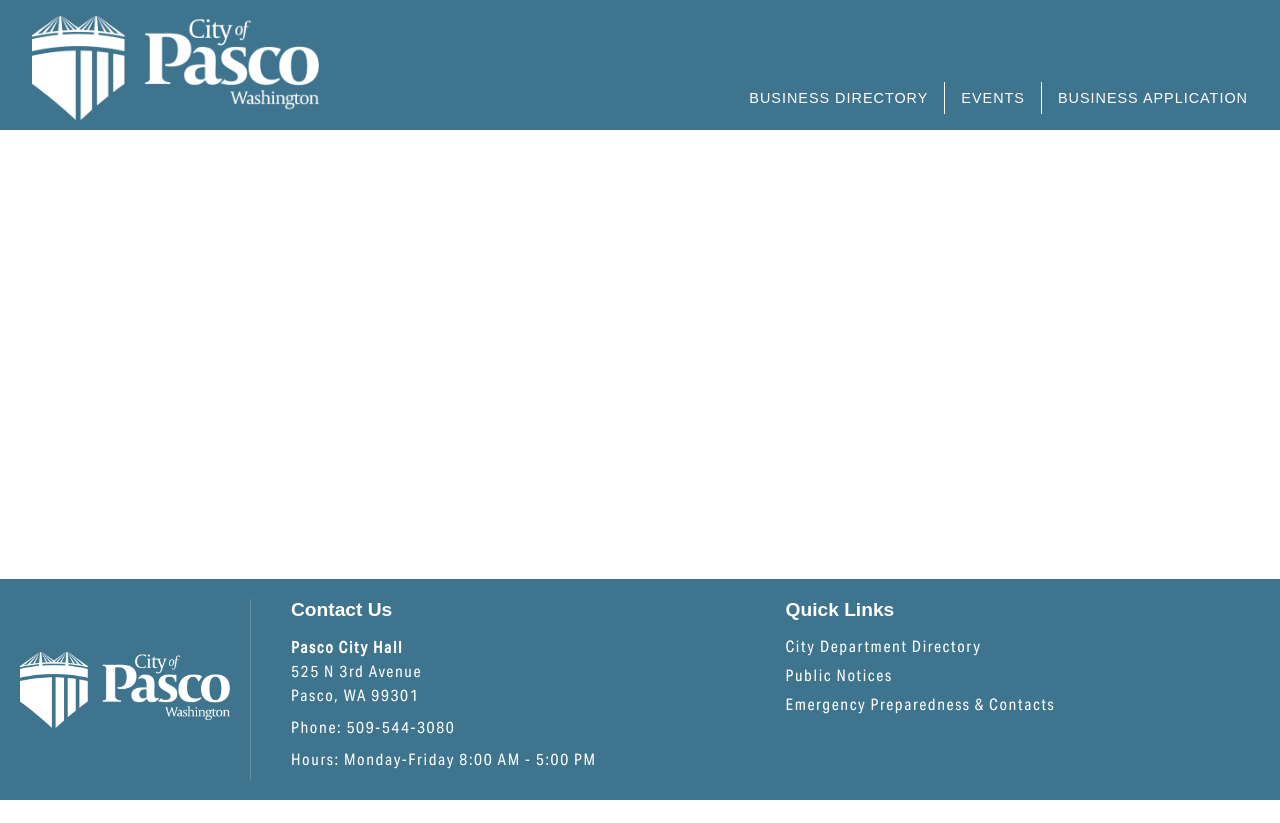
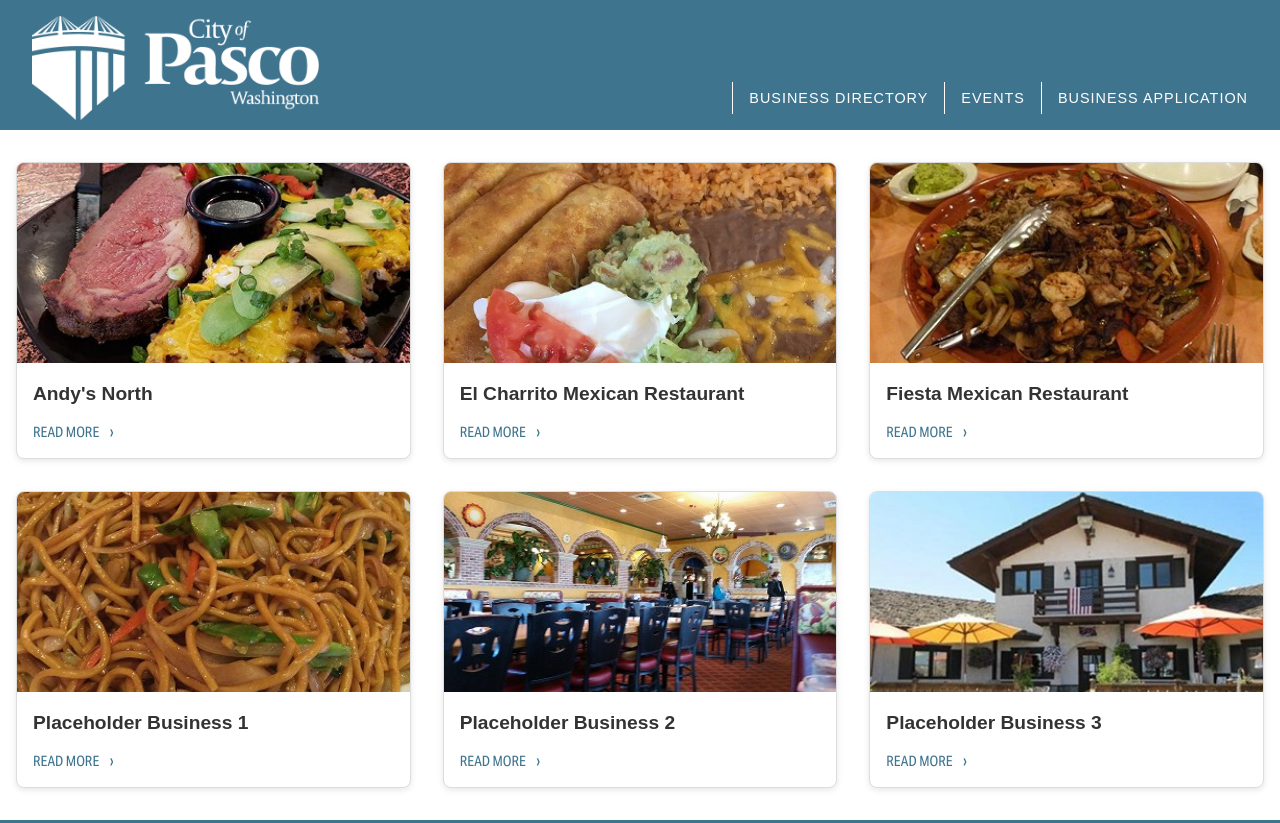
Before and after one commit to cesarv10/Pasco-Businesses-Web-Application, a plain HTML site: page business-direct.html in a window 1280 px wide. Shown: the top 823 px of the page. Before the commit the page ends 800 px from the top, so only its background shows below. Drawn offline with Linux system fonts and the light colour scheme; a web font is replaced by a local one.

Commit message:
Updated business directory layout and fixed image names

```diff
--- a/business-direct.html
+++ b/business-direct.html
@@ -17,8 +17,13 @@
         </a>
       </div>
       <nav>
-          <a href="business-direct.html">Business Directory</a>
-
+        <div class="dropdown">
+          <a href="#" class="dropdown-link">Business Directory</a>
+          <div class="dropdown-content">
+            <a href="business-direct.html">Explore Businesses <span class="arrow">›</span></a>
+            <a href="#">Business Map <span class="arrow">›</span></a>
+          </div>
+        </div>
         <div class="dropdown">
           <a href="#" class="dropdown-link">Events</a>
           <div class="dropdown-content">
@@ -26,15 +31,47 @@
             <a href="events-kitchen.html">Rent a Kitchen Space <span class="arrow">›</span></a>
           </div>
         </div>
-
         <a href="business-app.html">Business Application</a>
       </nav>
     </header>
 
     <main>
+      <section class="directory-grid">
+        <div class="business-card">
+          <img src="assets/images/Andys North.jpg" alt="Andy's North" />
+          <h3>Andy's North</h3>
+          <a href="#" class="read-more">READ MORE <span class="arrow">›</span></a>
+        </div>
 
-        <section>
+        <div class="business-card">
+          <img src="assets/images/el charrito.jpg" alt="El Charrito Mexican Restaurant" />
+          <h3>El Charrito Mexican Restaurant</h3>
+          <a href="#" class="read-more">READ MORE <span class="arrow">›</span></a>
+        </div>
 
+        <div class="business-card">
+          <img src="assets/images/fiesta mexican restaurant .jpg" alt="Fiesta Mexican Restaurant" />
+          <h3>Fiesta Mexican Restaurant</h3>
+          <a href="#" class="read-more">READ MORE <span class="arrow">›</span></a>
+        </div>
+
+        <div class="business-card">
+          <img src="assets/images/image 17.jpg" alt="Placeholder Business 1" />
+          <h3>Placeholder Business 1</h3>
+          <a href="#" class="read-more">READ MORE <span class="arrow">›</span></a>
+        </div>
+
+        <div class="business-card">
+          <img src="assets/images/image 18.jpg" alt="Placeholder Business 2" />
+          <h3>Placeholder Business 2</h3>
+          <a href="#" class="read-more">READ MORE <span class="arrow">›</span></a>
+        </div>
+
+        <div class="business-card">
+          <img src="assets/images/image 19.jpg" alt="Placeholder Business 3" />
+          <h3>Placeholder Business 3</h3>
+          <a href="#" class="read-more">READ MORE <span class="arrow">›</span></a>
+        </div>
       </section>
     </main>
   </div>
@@ -67,5 +104,4 @@
     </div>
   </footer>
 </body>
-
 </html>
--- a/css/style.css
+++ b/css/style.css
@@ -561,3 +561,52 @@ nav a:hover,
       padding-top: 20px;
     }
   }
+
+
+  /* === Cesar's Directory Custom Styling === */
+.directory-grid {
+  display: grid;
+  grid-template-columns: repeat(auto-fill, minmax(300px, 1fr));
+  gap: 2rem;
+  padding: 2rem 1rem;
+}
+
+.business-card {
+  background-color: white;
+  border: 1px solid #ddd;
+  border-radius: 8px;
+  overflow: hidden;
+  box-shadow: 0 2px 6px rgba(0,0,0,0.1);
+  text-align: left;
+  color: #333;
+  transition: transform 0.2s ease;
+}
+
+.business-card:hover {
+  transform: translateY(-5px);
+}
+
+.business-card img {
+  width: 100%;
+  height: 200px;
+  object-fit: cover;
+}
+
+.business-card h3 {
+  font-family: 'Aktiv Grotesk SB', sans-serif;
+  font-size: 1.2rem;
+  margin: 1rem;
+}
+
+.business-card .read-more {
+  display: inline-block;
+  font-family: 'Aktiv Grotesk RG', sans-serif;
+  color: #3E748E;
+  text-decoration: none;
+  margin: 0 1rem 1rem;
+  font-size: 0.9rem;
+}
+
+.business-card .read-more:hover {
+  text-decoration: underline;
+}
```
Also changed, not shown: assets/images/Andys North.jpg (added), assets/images/el charrito.jpg (added), assets/images/fiesta mexican restaurant .jpg (added), assets/images/image 17.jpg (added), assets/images/image 18.jpg (added), assets/images/image 18.png (added), assets/images/image 19.jpg (added). Lines whose indentation alone changed are shown as unchanged.
